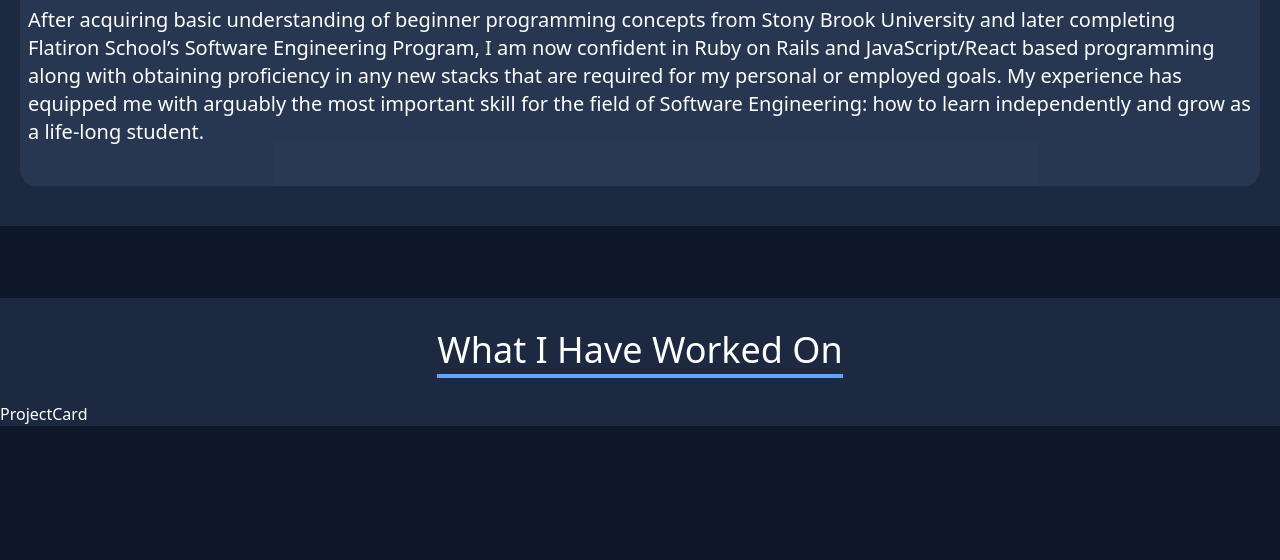
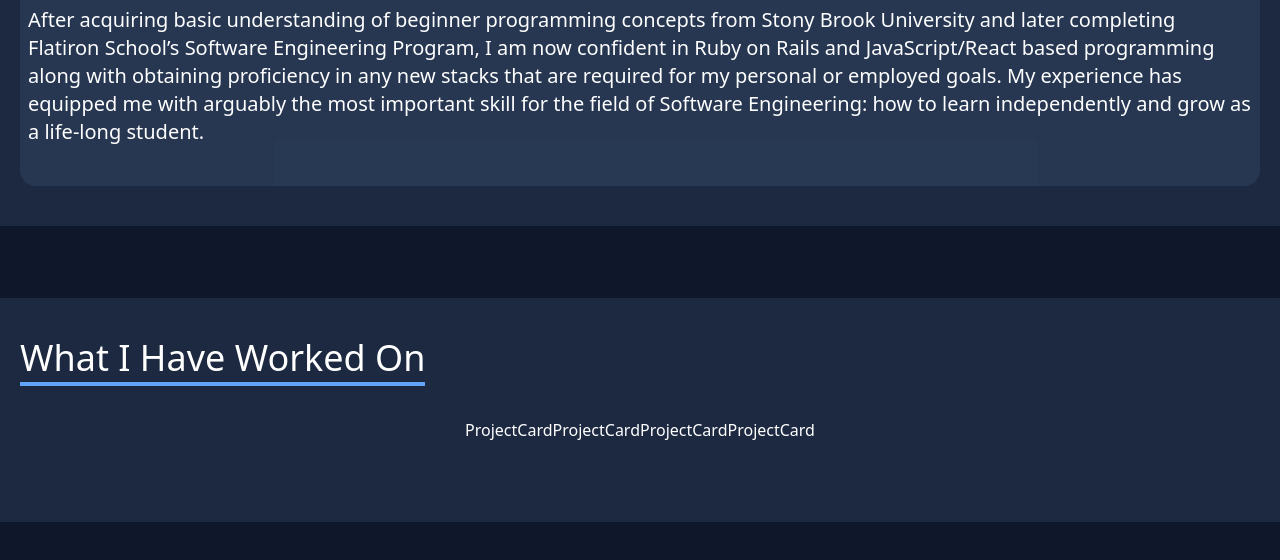
Before and after one commit to SalmanMahmud129/salman-portfolio, a Next.js app: page / in a window 1280 px wide. Shown: the part 1351-1911 px from the top of the page. Built offline with nearby package versions, Linux system fonts and the light colour scheme.

Commit message:
added consts for projects

```diff
--- a/features/Home/components/ProjectShowcase/ProjectShowcase.js
+++ b/features/Home/components/ProjectShowcase/ProjectShowcase.js
@@ -8,16 +8,29 @@
 function ProjectShowcase() {
   return (
     <section name='projects' className='w-full h-11/12 bg-blue-300/10' >
-      <motion.div initial={{ opacity: 0, y: 50 }} animate={{ opacity: 1, y: 0 }} transition={{ duration: 1 }} className=' max-w-screen-full w-full h-full flex flex-col items-center justify-center'>
+      <div  className=' max-w-screen-xl px-5 py-10 mx-auto flex flex-col justify-center w-full h-full'>
 
-        <div className='py-8'>
-          <p className='xs:text-2xl md:text-4xl font-medium inline border-b-4 border-blue-400'>
+        <motion.div initial={{ opacity: 0, y: -50 }} whileInView={{ opacity: 1, y: 0 }} transition={{ duration: 2 }} viewport={{once:true}} className="xs:pt-10 md:pt-0 ">
+          <p className='xs:text-xl md:text-4xl font-medium inline border-b-4 border-blue-400'>
             What I Have Worked On
           </p>
+        </motion.div>
+
+        <div className='flex items-center justify-center my-10'>
+
+
+          <div className='flex '>
+          <ProjectCard/>
+          <ProjectCard/>
+          <ProjectCard/>
+          <ProjectCard/>
+
+          </div>
         </div>
 
-      </motion.div>
-      <ProjectCard/>
+
+      </div>
+
     </section>
   )
 }
--- /dev/null
+++ b/features/Home/components/ProjectShowcase/components/ProjectCard/projectConsts.js
@@ -0,0 +1,20 @@
+export default projects = [
+    {
+        name: "Flatiron Dealership",
+        image: './CarDealer.png',
+        description: 'My Capstone project for Flatiron School. A mock E-commerce dealership. React front-end and Rails back-end',
+        github: "https://github.com/SalmanMahmud129/Phase-5-Car-Dealer"
+    },
+    {
+        name: "Real Estate Next",
+        image: './RealEstate.png',
+        description: 'My introduction to Next.js and Chakra ui. Mock front-end for a real estate company with data pull from Bayut Api',
+        github: "https://github.com/SalmanMahmud129/real-estate-next"
+    },
+    {
+        name: "My Portfolio",
+        image: "",
+        description: "The website you are on currently!",
+        github: "https://github.com/SalmanMahmud129/salman-portfolio"
+    }
+]
```
Also changed, not shown: features/Home/components/ProjectShowcase/components/ProjectCard/CarDealer.PNG (added), features/Home/components/ProjectShowcase/components/ProjectCard/RealEstate.PNG (added).
